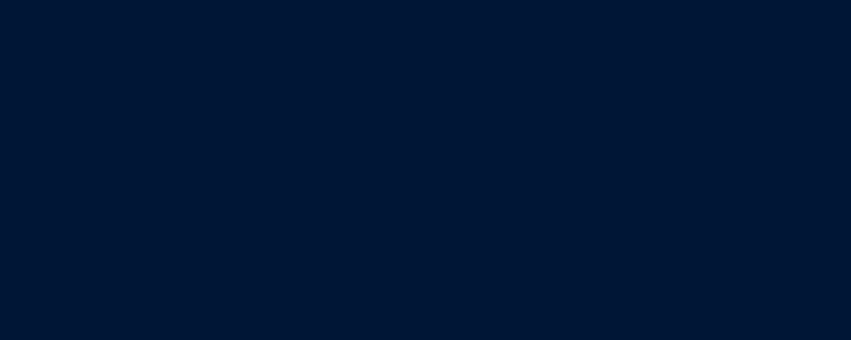
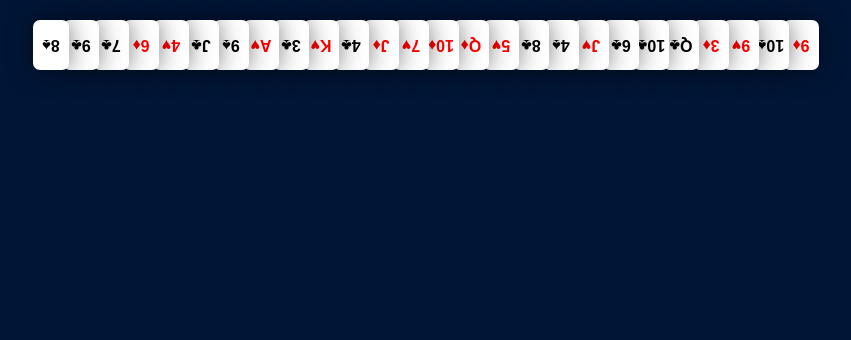
Before and after one commit to rflx-studio/CardDeck, a plain HTML site: page index.html in a window 1280 px wide. Shown: the top 340 px of the page, without its empty margins (214-1065 px from the left). Drawn offline with Linux system fonts and the light colour scheme.

Commit message:
hands dom

```diff
--- a/CardDeck.js
+++ b/CardDeck.js
@@ -64,10 +64,11 @@ class CardDeck extends EventTarget{
 
 	createHand(){
 		let hand = new Hand();
-		document.querySelector('body').append(hand.dom);
 		this.hands.push(hand);
 
 		this.dispatchEvent( new CustomEvent('hand-created', { detail: { hand: hand } }) );
+
+		return hand;
 	}
 
 	dealDeckToHands(){
@@ -99,13 +100,11 @@ class Hand extends EventTarget{
 		this.dom = document.createElement('div');
 		this.dom.classList.add('hand');
 		this.dom.setAttribute('data-uid', this.uid);
-
-		this.dispatchEvent( new CustomEvent('dom-builded', { detail: { hand: this } }) );
 	}
 
 	addCard(card){
 		this.cards.push(card);
-
+		this.dom.append(card.dom);
 		this.dispatchEvent( new CustomEvent('card-added', { detail: { hand: this } }) );
 	}
 }
@@ -131,6 +130,7 @@ class Card extends EventTarget{
 		this.dom.classList.add(this.color, "card");
 		let cardData = document.createElement('div');
 		cardData.classList.add('values');
-		cardData.innerHTML = this.value + this.family;
+		cardData.innerHTML = this.value + this.icon;
+		this.dom.append(cardData);
 	}
 }
--- a/index.html
+++ b/index.html
@@ -30,6 +30,8 @@
 
 		.hand{
 			position: absolute;
+			width:  80%;
+			text-align:  center;
 		}
 
 		.hand.bottom{
@@ -38,15 +40,29 @@
 			transform:  translateX(-50%);
 		}
 
+		.hand.top{
+			top:  0;
+			left:  50%;
+			transform:  translateX(-50%) rotate(180deg);
+		}
+
 		.card{
-			width:  75px;
-			height:  100px;
+			width:  36px;
+			height:  50px;
 			border-radius:  7px;
 			background:  #fff;
 			position: relative;
 			box-shadow:  0 0 25px rgba(0, 0, 0, 0.5);
 			display:  inline-block;
-			margin:  1rem 0.5rem;
+			margin: 1rem -3px 1rem;
+			transform-origin:  bottom center;
+			cursor:  pointer;
+			transform:  scale(1);
+			transition:  transform 0.3s cubic-bezier(0.190, 1.000, 0.220, 1.000);
+		}
+
+		.card:hover{
+			transform:  scale(1.3);
 		}
 
 		.card.red{
@@ -62,7 +78,7 @@
 			top:  50%;
 			left:  50%;
 			transform:  translate(-50%, -50%);
-			font-size:  2rem;
+			font-size:  1rem;
 			font-weight: bold;
 		}
 	</style>
@@ -83,12 +99,18 @@
 	<script src="CardDeck.js"></script>
 	<script>
 		let cd;
+		let p1, p2;
 
 		document.addEventListener('DOMContentLoaded', (e) => {
 			cd = new CardDeck();
 
-			cd.createHand('player1');
-			cd.createHand('player2');
+			p1 = cd.createHand('player1');
+			p1.dom.classList.add('bottom');
+			document.body.append(p1.dom);
+
+			p2 = cd.createHand('player2');
+			p2.dom.classList.add('top');
+			document.body.append(p2.dom)
 
 			cd.dealDeckToHands();
 		});
```
